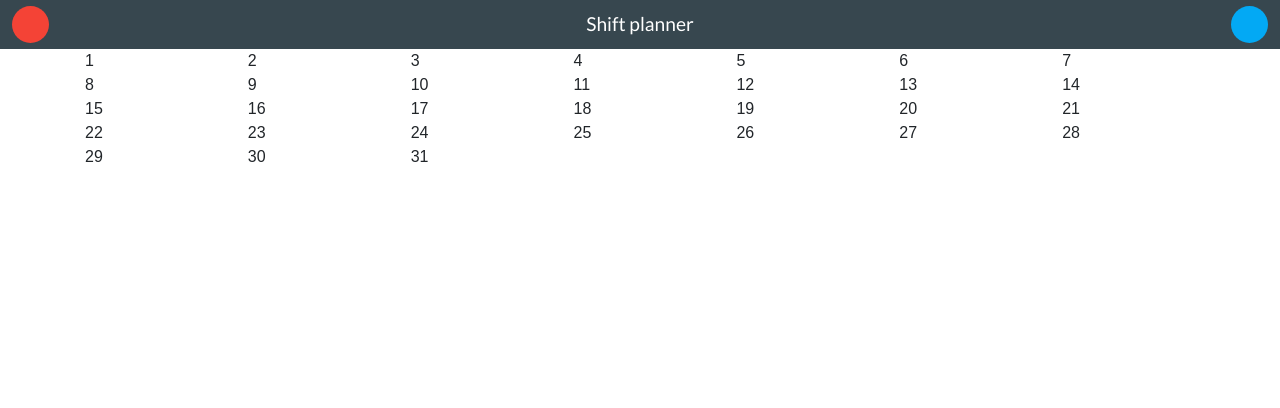
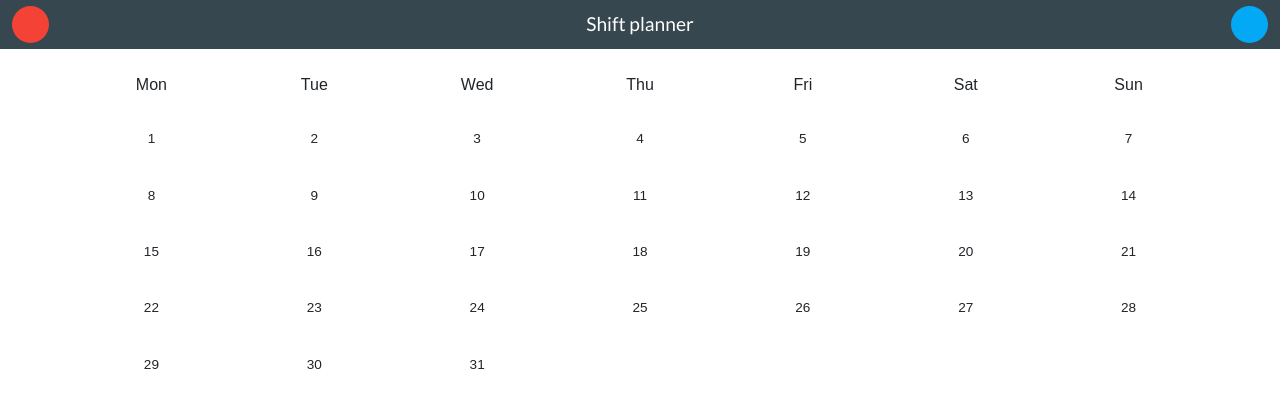
Before and after one commit to alexdunne/shift-planner-app, a React (Create React App) app: page / in a window 1280 px wide. Shown: the top 408 px of the page. Built offline with nearby package versions, Linux system fonts and the light colour scheme.

Commit message:
Styled the calendar day

```diff
--- a/src/App.js
+++ b/src/App.js
@@ -6,6 +6,8 @@ import { Container, Row, Col } from "./components/Grid";
 
 class App extends Component {
   state = {
+    date: new Date(),
+    days: ["Mon", "Tue", "Wed", "Thu", "Fri", "Sat", "Sun"],
     locked: true
   };
 
@@ -16,12 +18,16 @@ class App extends Component {
           locked={this.state.locked}
           onToggleLocked={() => this.setState({ locked: !this.state.locked })}
         />
-        <Container fluid={false}>
+        <Container className="mt-4 text-center" fluid={false}>
+          <Row className="mb-3">
+            {this.state.days.map(day => <Col>{day}</Col>)}
+          </Row>
+
           <Row>
             <Col>
               <Overview
-                month={7}
-                year={2018}
+                month={this.state.date.getMonth() + 1}
+                year={this.state.date.getFullYear()}
                 renderDay={({ date }) => <CalendarDay date={date} />}
               />
             </Col>
--- a/src/components/Calendar/CalendarDay/index.css
+++ b/src/components/Calendar/CalendarDay/index.css
@@ -1,2 +1,5 @@
 .calendar-day {
+  font-size: 0.85rem;
+  padding-top: 1rem;
+  padding-bottom: 1rem;
 }
--- a/src/components/Calendar/CalendarDay/index.js
+++ b/src/components/Calendar/CalendarDay/index.js
@@ -2,13 +2,18 @@ import React from "react";
 import PropTypes from "prop-types";
 import format from "date-fns/format";
 
+import { Col } from "../../Grid";
+
 import "./index.css";
 
-const CalendarDay = ({ date, backgroundColor }) => (
-  <div className="calendar-day" style={{ backgroundColor }}>
-    {date ? format(date, "D") : null}
-  </div>
-);
+const CalendarDay = ({ date, backgroundColor }) =>
+  date ? (
+    <Col className="calendar-day" style={{ backgroundColor }}>
+      {format(date, "D")}
+    </Col>
+  ) : (
+    <Col />
+  );
 
 CalendarDay.propTypes = {
   date: PropTypes.instanceOf(Date),
--- a/src/components/Calendar/Overview/index.js
+++ b/src/components/Calendar/Overview/index.js
@@ -70,9 +70,11 @@ const Overview = ({ month, year, renderDay }) => {
     <section className="overview">
       <Container>
         {weeks.map((week, index) => (
-          <Row key={index}>
+          <Row key={index} className="mb-1">
             {week.map((day, index) => (
-              <Col key={index}>{renderDay({ date: day })}</Col>
+              <React.Fragment key={index}>
+                {renderDay({ date: day })}
+              </React.Fragment>
             ))}
           </Row>
         ))}
@@ -82,7 +84,7 @@ const Overview = ({ month, year, renderDay }) => {
 };
 
 Overview.defaultProps = {
-  renderDay: ({ date }) => <div>{format(date, "D")}</div>
+  renderDay: ({ date }) => <Col>{date ? format(date, "D") : null}</Col>
 };
 
 Overview.propTypes = {
--- a/src/components/Grid/Container/index.js
+++ b/src/components/Grid/Container/index.js
@@ -1,7 +1,7 @@
 import React from "react";
 import PropTypes from "prop-types";
 
-const Container = ({ children, fluid }) => {
+const Container = ({ children, fluid, className }) => {
   if (process.env.NODE_ENV === "development") {
     React.Children.forEach(children, (child, index) => {
       if (child.type.name !== "Row") {
@@ -12,15 +12,21 @@ const Container = ({ children, fluid }) => {
     });
   }
 
-  return <div className={`container${fluid ? ":-fluid" : ""}`}>{children}</div>;
+  return (
+    <div className={`container${fluid ? ":-fluid" : ""} ${className}`}>
+      {children}
+    </div>
+  );
 };
 
 Container.defaultProps = {
-  fluid: true
+  fluid: true,
+  className: ""
 };
 
 Container.propTypes = {
-  fluid: PropTypes.bool
+  fluid: PropTypes.bool,
+  className: PropTypes.string
 };
 
 export default Container;
--- a/src/components/Grid/Row/index.js
+++ b/src/components/Grid/Row/index.js
@@ -2,11 +2,12 @@ import React from "react";
 import PropTypes from "prop-types";
 import classnames from "classnames";
 
-const Row = ({ children, alignItems, justifyContent }) => {
+const Row = ({ children, alignItems, justifyContent, className }) => {
   const classes = classnames([
     "row",
     `align-items-${alignItems}`,
-    `justify-content-${justifyContent}`
+    `justify-content-${justifyContent}`,
+    className
   ]);
 
   return <div className={classes}>{children}</div>;
@@ -14,12 +15,14 @@ const Row = ({ children, alignItems, justifyContent }) => {
 
 Row.defaultProps = {
   alignItems: "start",
-  justifyContent: "start"
+  justifyContent: "start",
+  className: ""
 };
 
 Row.propTypes = {
   alignItems: PropTypes.oneOf(["start", "center", "end"]),
-  justifyContent: PropTypes.oneOf(["start", "center", "end"])
+  justifyContent: PropTypes.oneOf(["start", "center", "end"]),
+  className: PropTypes.string
 };
 
 export default Row;
--- a/src/index.css
+++ b/src/index.css
@@ -10,4 +10,5 @@ body {
   margin: 0;
   padding: 0;
   font-family: sans-serif;
+  overflow-x: hidden;
 }
```
